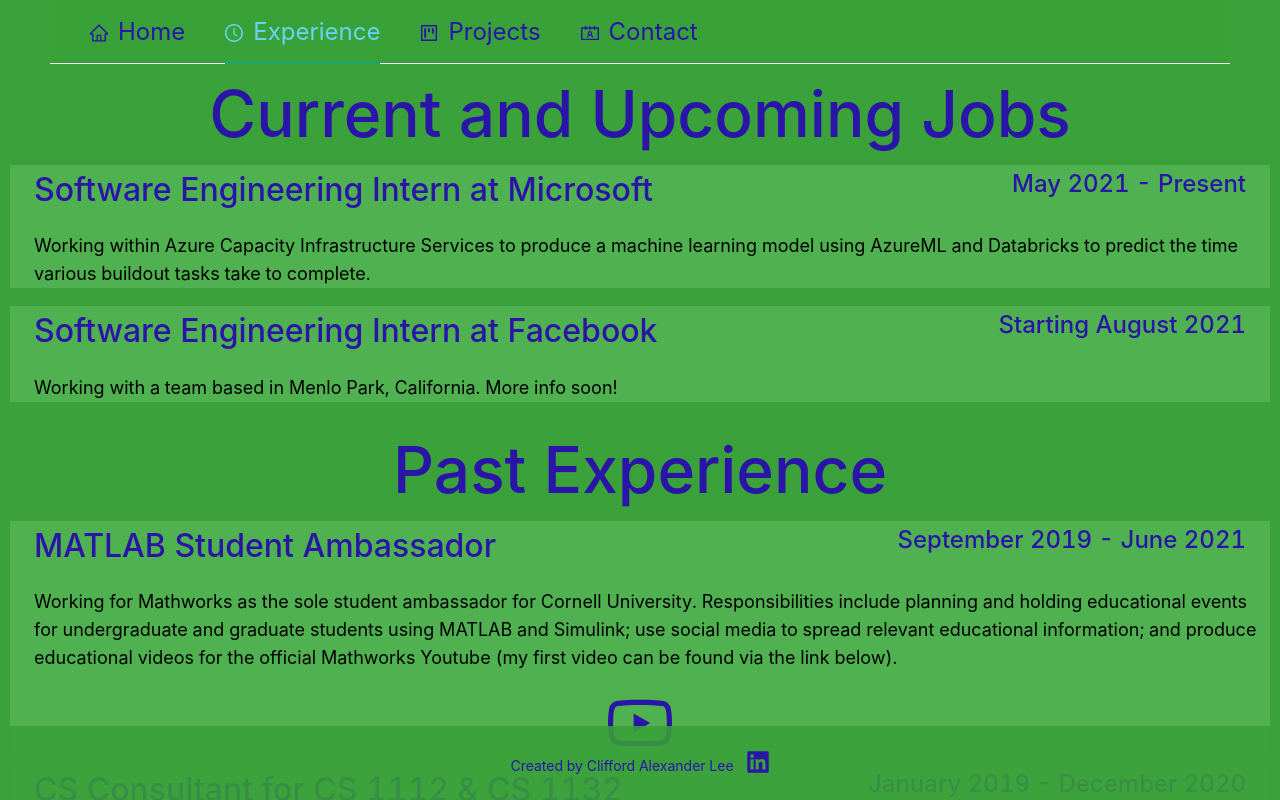
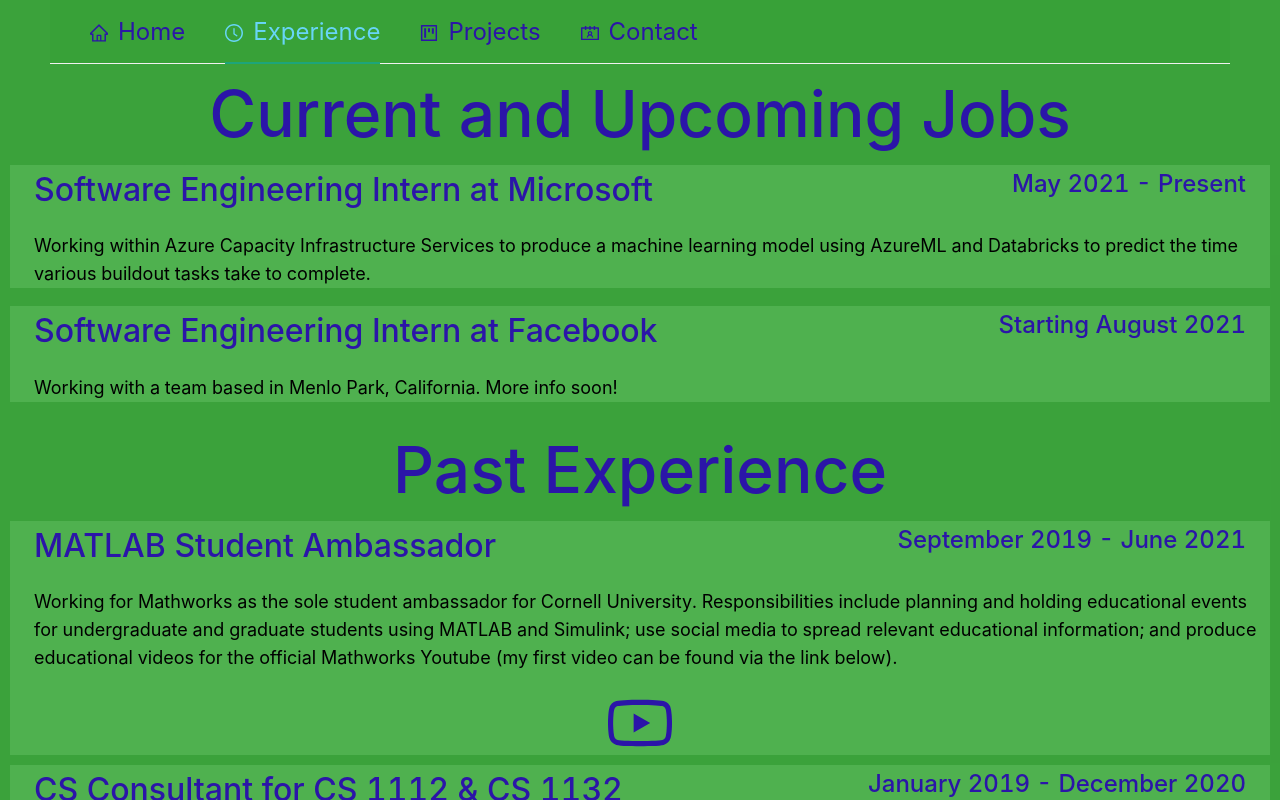
Before and after one commit to calexlee/personal-website, a React (Create React App) app: page / in a window 1280 px wide. Both pictures are taken after a click on the item "Experience". Built offline with nearby package versions, Linux system fonts and the light colour scheme.

Commit message:
Minor fixes to bottom of experiences page

```diff
--- a/src/App.less
+++ b/src/App.less
@@ -46,6 +46,7 @@
 }
 .ant-layout-footer {
   line-height: 1.5;
+  padding-top: 75px;
   // position: absolute;
   // left: 0;
   // bottom: 0;
@@ -63,7 +64,8 @@
 .ant-layout-content {
   background: #38a038e1;
   color:black;
-   min-height: 480px;
+  min-height: 480px;
+  padding-bottom: 100px;
   //line-height: 480px;
 }
 [data-theme="dark"] .ant-layout-content {
--- a/src/Content.css
+++ b/src/Content.css
@@ -75,6 +75,11 @@
 .exp{
     background-color: hsl(120, 66%, 77%, 0.2);
     margin: 0px 10px 10px 10px;
+}
+
+.experience{
+    min-height: 100%;
+    position: relative;
 }
 
 .contactInfo{
```
